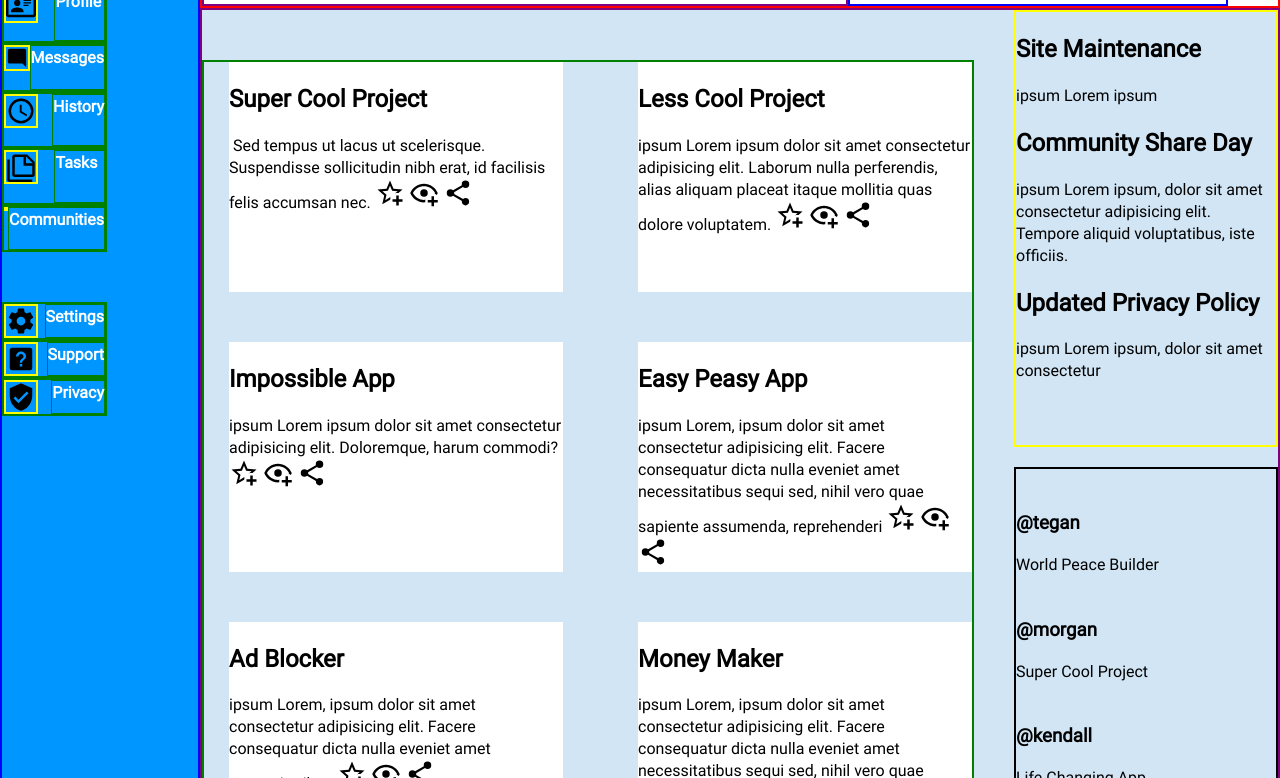
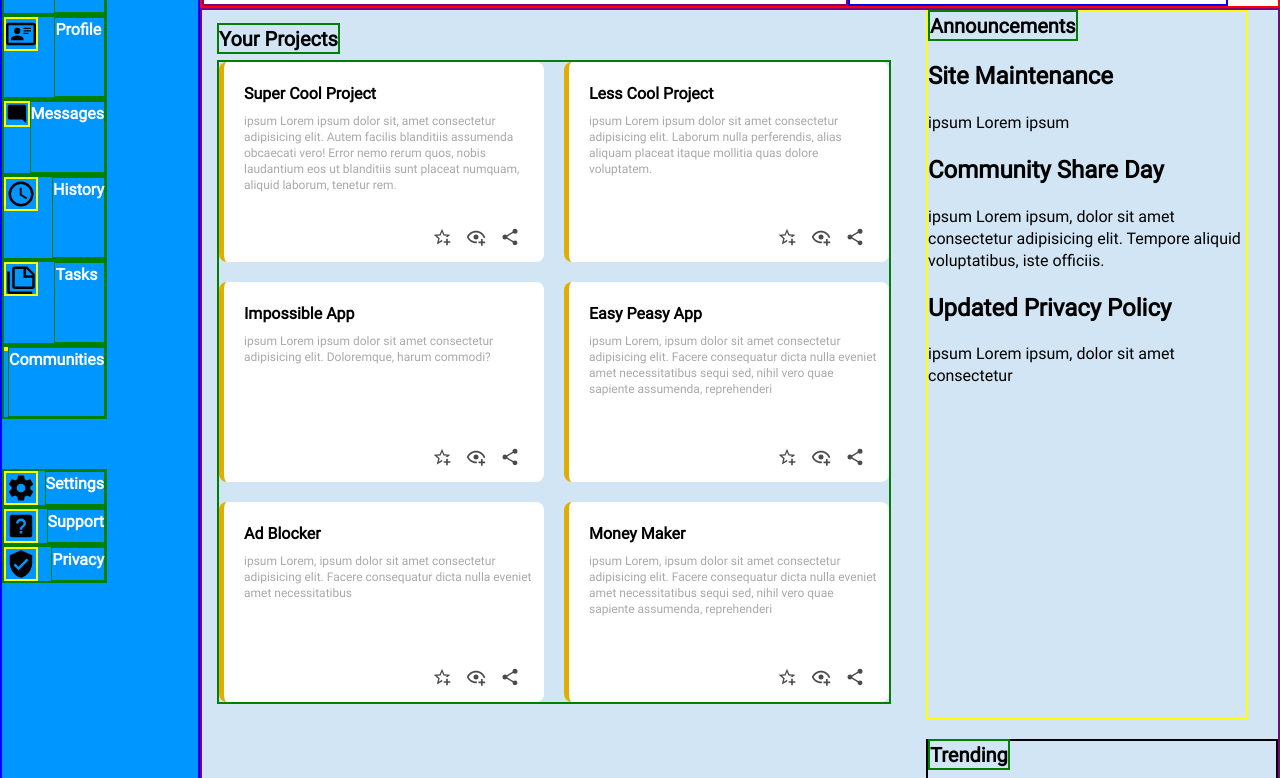
Before and after one commit to annalast1/dashboard-project, a plain HTML site: page index.html in a window 1280 px wide. Shown: the part 172-950 px from the top of the page. Drawn offline with Linux system fonts and the light colour scheme.

Commit message:
Main panel completed

```diff
--- a/index.html
+++ b/index.html
@@ -78,54 +78,67 @@
             </div>
         </div>
         <div class="main">
-            <p>Your Projects</p>
             <div class="projects">
+                <p class="title one">Your Projects</p>
+                <div class="projects-box">
                     <div class="card">
                         <h1>Super Cool Project</h1>
-                    <img src="" alt="" class="inline">
-                    <p>Sed tempus ut lacus ut scelerisque. Suspendisse sollicitudin nibh erat, id facilisis felis accumsan nec.</p>
+                        <p>ipsum Lorem ipsum dolor sit, amet consectetur adipisicing elit. Autem facilis blanditiis assumenda obcaecati vero! Error nemo rerum quos, nobis laudantium eos ut blanditiis sunt placeat numquam, aliquid laborum, tenetur rem.</p>
+                        <div class="icon-box">
                             <img src="./icons/star-plus-outline.svg" alt="" class="inline">
                             <img src="./icons/eye-plus-outline.svg" alt="" class="inline">
                             <img src="./icons/share-variant.svg" alt="" class="inline">
                         </div>
+                    </div>
                     <div class="card">
                         <h1>Less Cool Project</h1>
                         <p>ipsum Lorem ipsum dolor sit amet consectetur adipisicing elit. Laborum nulla perferendis, alias aliquam placeat itaque mollitia quas dolore voluptatem.</p>
+                        <div class="icon-box">
                             <img src="./icons/star-plus-outline.svg" alt="" class="inline">
                             <img src="./icons/eye-plus-outline.svg" alt="" class="inline">
                             <img src="./icons/share-variant.svg" alt="" class="inline">
                         </div>
+                    </div>
                     <div class="card">
                         <h1>Impossible App</h1>
                         <p>ipsum Lorem ipsum dolor sit amet consectetur adipisicing elit. Doloremque, harum commodi?</p>
+                        <div class="icon-box">
                             <img src="./icons/star-plus-outline.svg" alt="" class="inline">
                             <img src="./icons/eye-plus-outline.svg" alt="" class="inline">
                             <img src="./icons/share-variant.svg" alt="" class="inline">
                         </div>
+                    </div>
                     <div class="card">
                         <h1>Easy Peasy App</h1>
                         <p>ipsum Lorem, ipsum dolor sit amet consectetur adipisicing elit. Facere consequatur dicta nulla eveniet amet necessitatibus sequi sed, nihil vero quae sapiente assumenda, reprehenderi</p>
+                        <div class="icon-box">
                             <img src="./icons/star-plus-outline.svg" alt="" class="inline">
                             <img src="./icons/eye-plus-outline.svg" alt="" class="inline">
                             <img src="./icons/share-variant.svg" alt="" class="inline">
                         </div>
+                    </div>
                     <div class="card">
                         <h1>Ad Blocker</h1>
                         <p>ipsum Lorem, ipsum dolor sit amet consectetur adipisicing elit. Facere consequatur dicta nulla eveniet amet necessitatibus</p>
+                        <div class="icon-box">
                             <img src="./icons/star-plus-outline.svg" alt="" class="inline">
                             <img src="./icons/eye-plus-outline.svg" alt="" class="inline">
                             <img src="./icons/share-variant.svg" alt="" class="inline">
                         </div>
+                    </div>
                     <div class="card">
                         <h1>Money Maker</h1>
                         <p>ipsum Lorem, ipsum dolor sit amet consectetur adipisicing elit. Facere consequatur dicta nulla eveniet amet necessitatibus sequi sed, nihil vero quae sapiente assumenda, reprehenderi</p>
+                        <div class="icon-box">
                             <img src="./icons/star-plus-outline.svg" alt="" class="inline">
                             <img src="./icons/eye-plus-outline.svg" alt="" class="inline">
                             <img src="./icons/share-variant.svg" alt="" class="inline">
                         </div>
-
+                    </div>
+                </div>
             </div>
             <div class="announcements">
+            <p class="title two">Announcements</p>
             <div class="announce">
                 <h2>Site Maintenance</h2>
                 <p>ipsum Lorem ipsum</p>
@@ -140,6 +153,7 @@
             </div>
         </div>
         <div class="trending">
+            <p class="title three">Trending</p>
             <div class="on-trend">
                 <img src="" alt="">
                 <h3>@tegan</h3>
--- a/style.css
+++ b/style.css
@@ -21,7 +21,8 @@ p {
 .container {
     display: grid;
     grid-template-columns: 200px 2fr 1fr;
-    grid-template-rows: 180px 3fr 3fr ;
+    grid-template-rows: 180px 3fr 3fr;
+
 }
 
 /* HEADER */
@@ -85,6 +86,7 @@ input[type="text"] {
     grid-area: 1 / 2 / 2 / 3;
     align-self: last baseline;
     margin-left: -50px;
+    font-weight: 700;
 }
 
 .bottom-left h2 {
@@ -172,26 +174,71 @@ input[type="text"] {
     grid-area: 2 / 2 / 3 /4;
     border: 2px solid purple;
     display: grid;
-    grid-template-columns: 3fr 1fr;
+    grid-template-columns: 2fr 1fr;
     grid-template-rows: 1fr 1fr;
     gap: 20px;
     background-color: #d1e5f4;
 }
 
 .projects {
+    padding: 15px;
+}
+
+.title {
+    font-size: 20px;
+    font-weight: 600;
+    border: 2px solid green;
+}
+
+.projects-box {
     grid-column: 1 / 2;
     grid-row: 1 / 3;
     display: grid;
     grid-template-columns: repeat(2, 1fr);
     grid-template-rows: repeat(3, minmax(200px, 1fr));
-    gap: 50px;
+    gap: 20px;
+    margin-top: 8px;
     border: 2px solid green;
-    margin: 50px 20px 50px 0;
+}
+
+.card {
+    background-color: #fff;
+    display: grid;
+    grid-template-rows: 0.5fr 1fr 0.5fr;
+    border-radius: 8px;
+    border-left: 5px solid #e1ad01;
+}
+
+.card h1 {
+    font-size: 16px;
+    margin: 20px 0px 0 20px;
+}
+
+.card p {
+    margin-left: 20px;
+    font-size: 12px;
+    font-weight: 400;
+    margin-right: 10px;
+    color: darkgray;
+}
+
+.icon-box {
+    width: 35%;
+    align-self: last baseline;
+    justify-self: end;
+    padding-bottom: 10px;
+    opacity: 0.7;
+}
+
+.icon-box img {
+    height: 20px;
+    margin-right: 10px;
 }
 
 .announcements {
     grid-column: 2 / 3;
     grid-row: 1 / 2;
+    margin-right: 30px;
     border: 2px solid yellow;
 }
 
@@ -199,8 +246,3 @@ input[type="text"] {
     grid-area: 2 / 2 / 3 / 3;
     border: 2px solid black;
 }
-
-.card {
-    background-color: #fff;
-    margin-left: 25px;
-}
```
Lines whose indentation alone changed are shown as unchanged.
